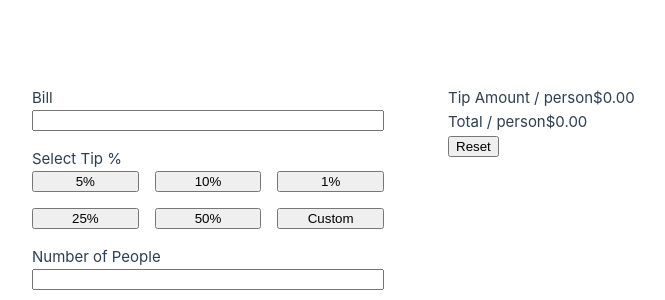
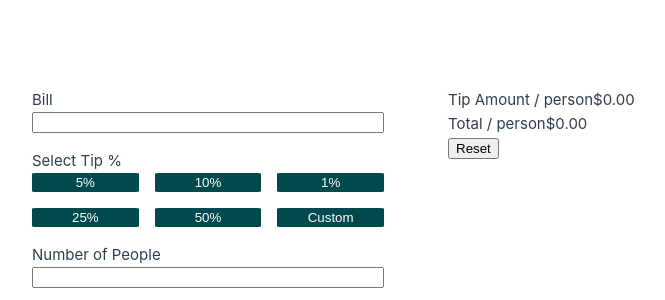
Before and after one commit to diegommelo/front-challenge-tip, a Vue app: page / in a window 1280 px wide. Shown: the part 212-512 px from the top of the page, without its empty margins (224-889 px from the left). Built offline with nearby package versions, Linux system fonts and the light colour scheme.

Commit message:
(feat): firsts css adjustments

```diff
--- a/src/assets/base.css
+++ b/src/assets/base.css
@@ -1,5 +1,8 @@
 /* color palette from <https://github.com/vuejs/theme> */
 :root {
+  --vt-c-cyan: hsl(172, 67%, 45%);
+  --vt-c-dark-cyan: hsl(183, 100%, 15%);
+
   --vt-c-white: #ffffff;
   --vt-c-white-soft: #f8f8f8;
   --vt-c-white-mute: #f2f2f2;
@@ -34,6 +37,9 @@
   --color-text: var(--vt-c-text-light-1);
 
   --section-gap: 160px;
+
+  --primary: var(--vt-c-cyan);
+  --primary-dark: var(--vt-c-dark-cyan);
 }
 
 @media (prefers-color-scheme: dark) {
--- a/src/components/TipConfig.vue
+++ b/src/components/TipConfig.vue
@@ -44,4 +44,10 @@
     display: flex;
     flex-direction: column;
 }
+.c-TipConfig button {
+    background-color: var(--primary-dark);
+    color: #fff;
+    border: 1px solid var(--primary-dark);
+    border-radius: 5%;
+}
 </style>
```
